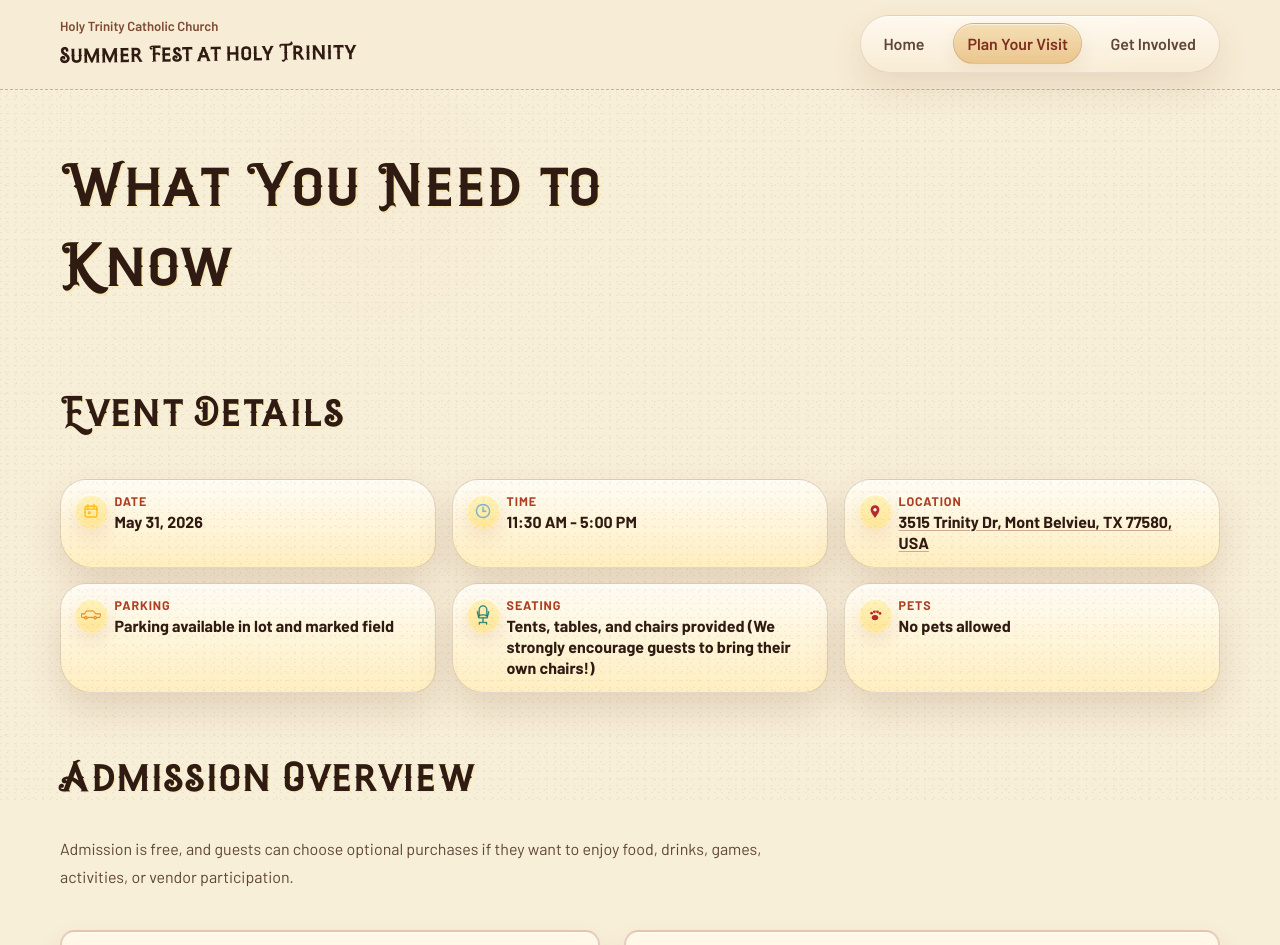
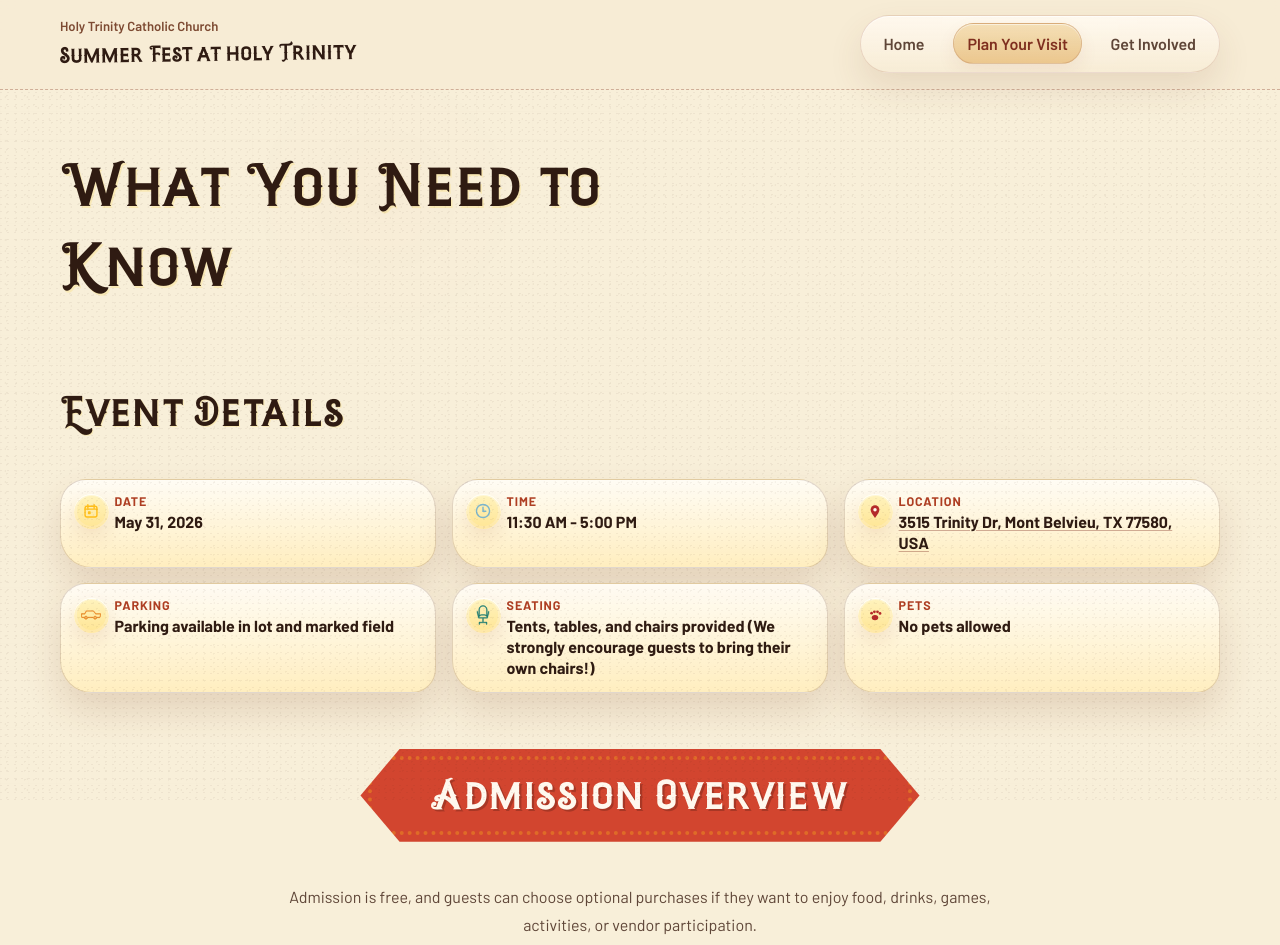
Before and after one commit to joshmzamora/summerfest-htcc, a Next.js app: page /plan-your-visit in a window 1280 px wide. Shown: the top 945 px of the page. Built offline with nearby package versions, Linux system fonts and the light colour scheme.

Commit message:
Add festival theme to headings across website

```diff
--- a/app/get-involved/page.tsx
+++ b/app/get-involved/page.tsx
@@ -20,6 +20,7 @@ export default function GetInvolvedPage() {
         className="involvement-forms-section"
         headingMotion="poster"
         title="Choose a Form"
+        carnival
       >
         <SignUpCards items={siteContent.signUps} />
       </Section>
@@ -28,6 +29,7 @@ export default function GetInvolvedPage() {
         className="involvement-guidance-section"
         headingMotion="ribbon"
         title="Need the Parish Payment Portal?"
+        carnival
       >
         <MotionPanel as="article" className="support-panel involvement-support-panel" hover="panel" reveal="signboard">
           <p>
--- a/app/globals.css
+++ b/app/globals.css
@@ -159,6 +159,50 @@ main {
   letter-spacing: 0.03em;
   text-shadow: 0.02em 0.02em 0 rgba(255, 216, 61, 0.22);
   font-weight: 400;
+}
+
+.section-heading.is-centered {
+  margin-inline: auto;
+  text-align: center;
+}
+
+.section-heading.is-centered .section-heading-inner {
+  justify-items: center;
+}
+
+.carnival-banner {
+  position: relative;
+  display: inline-flex;
+  flex-direction: column;
+  padding: 1.15rem 4.5rem;
+  background: #d2452f;
+  color: #fff8ee;
+  margin-bottom: 1.6rem;
+  clip-path: polygon(7% 0%, 93% 0%, 100% 50%, 93% 100%, 7% 100%, 0% 50%);
+  filter: drop-shadow(0 12px 28px rgba(210, 69, 47, 0.28));
+  isolation: isolate;
+}
+
+.carnival-banner::after {
+  content: "";
+  position: absolute;
+  inset: 0.45rem;
+  border: 4px dotted rgba(232, 134, 36, 0.6);
+  pointer-events: none;
+  border-radius: 4px;
+}
+
+.carnival-banner h2 {
+  margin: 0 !important;
+  color: #fff8ee !important;
+  text-shadow: 0.04em 0.04em 0 rgba(0, 0, 0, 0.2) !important;
+}
+
+@media (max-width: 520px) {
+  .carnival-banner {
+    padding: 0.85rem 2.8rem;
+    clip-path: polygon(10% 0%, 90% 0%, 100% 50%, 90% 100%, 10% 100%, 0% 50%);
+  }
 }
 
 .section-heading h2,
--- a/app/page.tsx
+++ b/app/page.tsx
@@ -29,6 +29,7 @@ export default function Home() {
       <Section
         headingMotion="ribbon"
         title="Festival Day for Families, Friends, and Neighbors"
+        carnival
       >
         <MotionPanel
           as="article"
@@ -63,6 +64,7 @@ export default function Home() {
             title={siteContent.whatToExpect.foodAndDrink.title}
             description={siteContent.whatToExpect.foodAndDrink.description}
             className="experience-band-section"
+            carnival
           >
             <MotionStagger className="experience-list-grid" stagger={0.12}>
               {siteContent.whatToExpect.foodAndDrink.groups.map((group) => (
@@ -97,6 +99,7 @@ export default function Home() {
             title={siteContent.whatToExpect.activitiesAndGames.title}
             description={siteContent.whatToExpect.activitiesAndGames.description}
             className="experience-band-section"
+            carnival
           >
             <MotionStagger className="experience-list-grid" stagger={0.12}>
               {siteContent.whatToExpect.activitiesAndGames.groups.map((group) => (
--- a/app/plan-your-visit/page.tsx
+++ b/app/plan-your-visit/page.tsx
@@ -35,6 +35,7 @@ export default function PlanYourVisitPage() {
         headingMotion="ribbon"
         title={siteContent.planYourVisit.admissionOverview.title}
         description={siteContent.planYourVisit.admissionOverview.summary}
+        carnival
       >
         <div className="split-layout visit-overview-grid">
           <MotionPanel as="article" className="admission-explainer" hover="panel" reveal="signboard">
@@ -107,6 +108,7 @@ export default function PlanYourVisitPage() {
         headingMotion="signboard"
         title="Frequently Asked Questions"
         description="These answers cover the most common logistics questions about attendance, seating, parking, pets, and getting involved."
+        carnival
       >
         <FaqList items={siteContent.planYourVisit.faqs} />
       </Section>
--- a/components/Section.tsx
+++ b/components/Section.tsx
@@ -11,6 +11,8 @@ type SectionProps = {
   children: ReactNode;
   className?: string;
   headingMotion?: "poster" | "ribbon" | "signboard";
+  centered?: boolean;
+  carnival?: boolean;
 };
 
 export function Section({
@@ -20,15 +22,32 @@ export function Section({
   children,
   className,
   headingMotion = "signboard",
+  centered = false,
+  carnival = false,
 }: SectionProps) {
+  const TitleTag = carnival ? "div" : MotionStagger;
+
   return (
     <section className={`section ${className ?? ""}`.trim()} id={id}>
       <div className="container">
-        <MotionPanel as="header" className="section-heading" reveal={headingMotion}>
+        <MotionPanel
+          as="header"
+          className={`section-heading ${centered || carnival ? "is-centered" : ""}`.trim()}
+          reveal={headingMotion}
+        >
           <MotionStagger className="section-heading-inner" stagger={0.08}>
-            <m.h2 variants={{ hidden: { opacity: 0, y: 18 }, visible: { opacity: 1, y: 0 } }}>
-              {title}
-            </m.h2>
+            {carnival ? (
+              <div className="carnival-banner">
+                <m.h2 variants={{ hidden: { opacity: 0, y: 18 }, visible: { opacity: 1, y: 0 } }}>
+                  {title}
+                </m.h2>
+              </div>
+            ) : (
+              <m.h2 variants={{ hidden: { opacity: 0, y: 18 }, visible: { opacity: 1, y: 0 } }}>
+                {title}
+              </m.h2>
+            )}
+
             {description ? (
               <m.p variants={{ hidden: { opacity: 0, y: 14 }, visible: { opacity: 1, y: 0 } }}>
                 {description}
```
